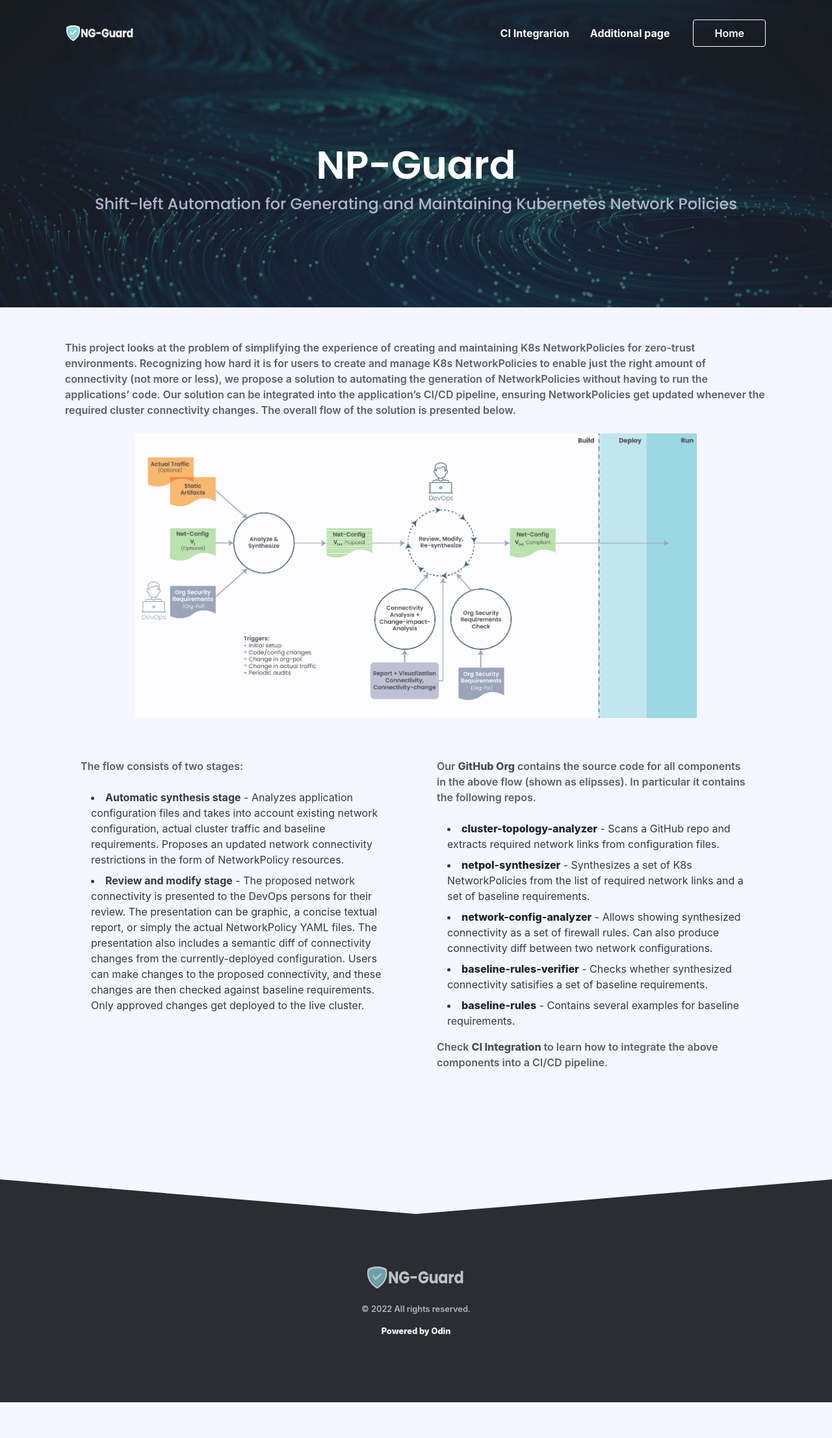
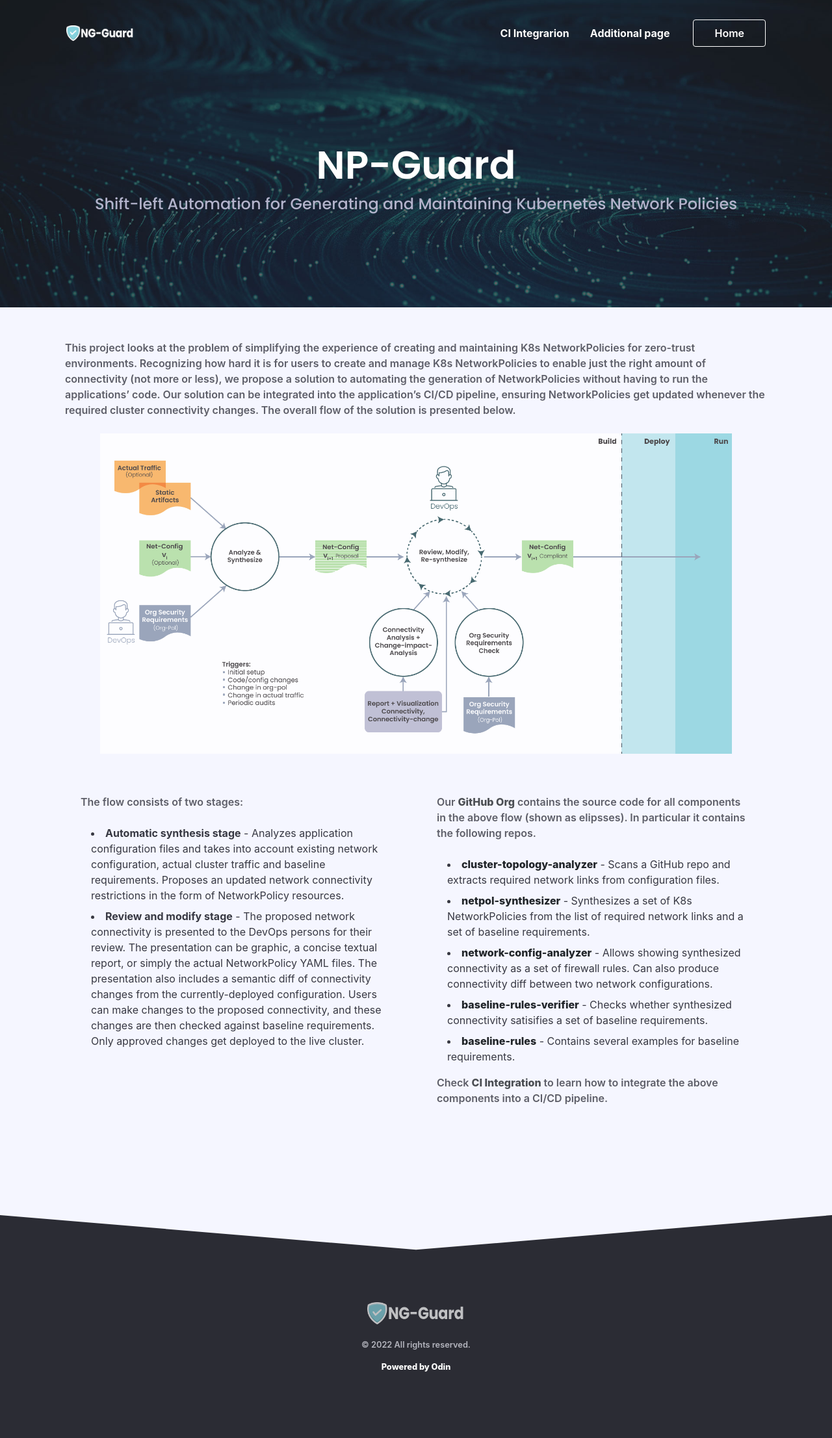
Before and after one commit to tkwsniva/np-guard, a Jekyll site: the page built from index.html, in a window 1280 px wide. Shown: the whole page at 65% size. Built offline with Jekyll 4.4.1, drawn with Linux system fonts in a browser that asks for light colours; nearby versions of some CDN libraries; some web fonts are replaced; comment, search, counter and statistics services are not loaded; before the commit the page ends 2158 px from its top, so only the background shows below that.

Commit message:
Update home-content.html

```diff
--- a/_includes/home-content.html
+++ b/_includes/home-content.html
@@ -1,7 +1,7 @@
 
 <div class="column col-12 col-sm-12 ">
   <p>This project looks at the problem of simplifying the experience of creating and maintaining K8s NetworkPolicies for zero-trust environments. Recognizing how hard it is for users to create and manage K8s NetworkPolicies to enable just the right amount of connectivity (not more or less), we propose a solution to automating the generation of NetworkPolicies without having to run the applications’ code. Our solution can be integrated into the application’s CI/CD pipeline, ensuring NetworkPolicies get updated whenever the required cluster connectivity changes. The overall flow of the solution is presented below.</p>
-	<p align="center"><img src="assets/diagram-1-01.png" width="80%" /></p>
+	<p align="center"><img src="assets/diagram-1-01.png" width="90%" /></p>
 </div>
 <div class="column col-6 col-sm-12 p-8 mb-8 col-mx-auto">
 	<p>The flow consists of two stages:</p>
```
